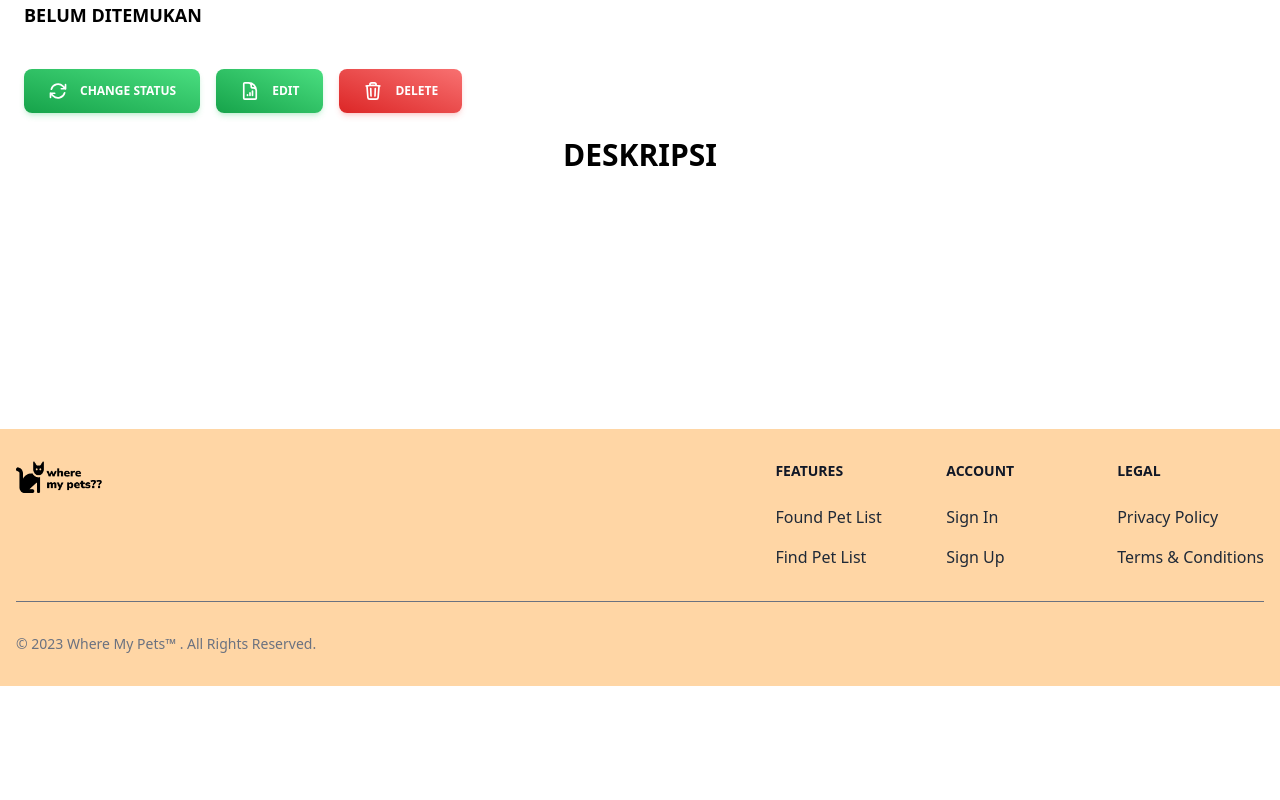
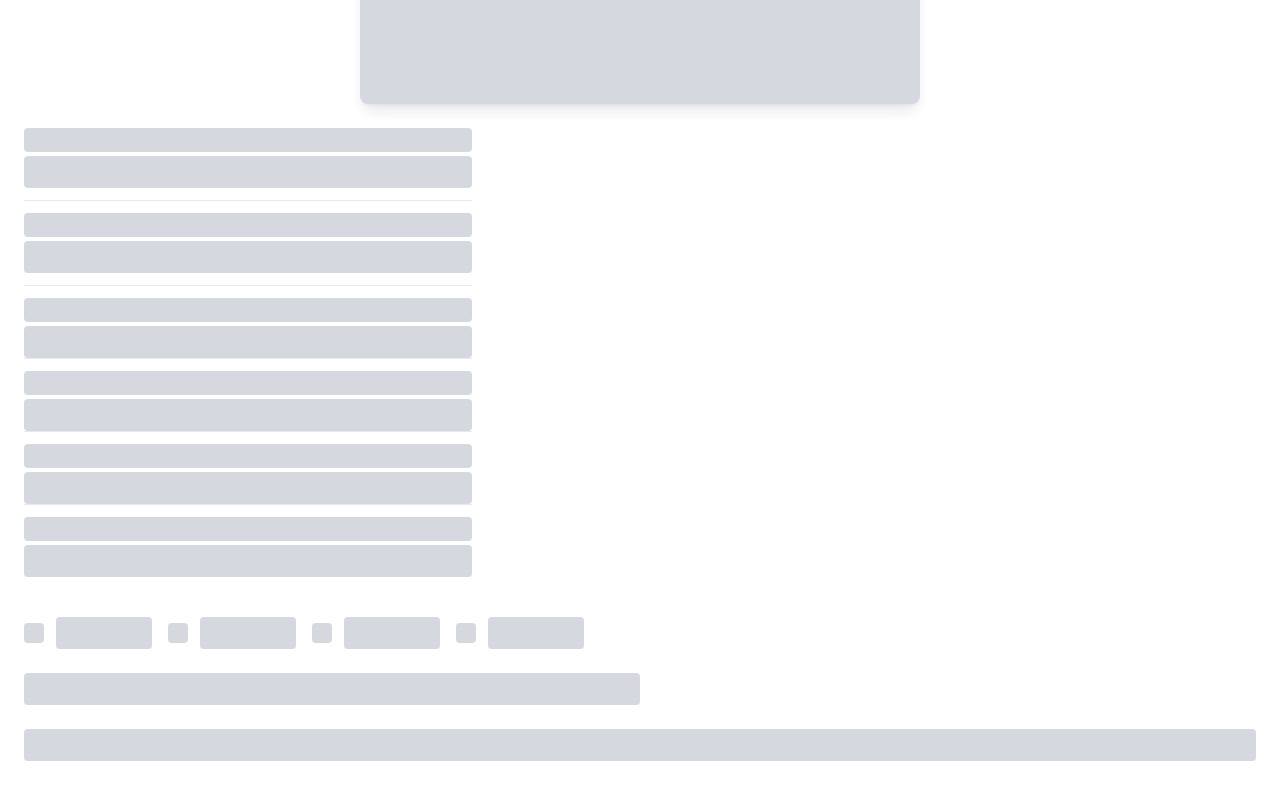
Before and after one commit to revou-fsse-1/w22-group-react-group-c, a Next.js app: page /private/pet-description in a window 1280 px wide. Shown: the part 480-1280 px from the top of the page. Before the commit the page ends 1166 px from the top, so only its background shows below. Built offline with nearby package versions, Linux system fonts and the light colour scheme; sample sign-in values are in the browser's storage.

Commit message:
add description page skeleton laoder

```diff
--- a/src/components/Description/DescriptionPage.tsx
+++ b/src/components/Description/DescriptionPage.tsx
@@ -13,6 +13,7 @@ import {
   TrashIcon,
   DocumentChartBarIcon,
 } from "@heroicons/react/24/outline";
+import DescriptionPageSkeleton from "./DescriptionPageSkeleton";
 
 interface PetData {
   id: string;
@@ -30,6 +31,7 @@ interface PetData {
 export default function DescriptionComponent() {
   const [data, setData] = useState<PetData[] | any>([]);
   const [open, setOpen] = useState(false);
+  const [loading, setLoading] = useState<boolean>(true);
 
   const router = useRouter();
   const { id, type } = router.query;
@@ -81,6 +83,7 @@ export default function DescriptionComponent() {
       );
       setData(response.data);
       window.localStorage.setItem("latestDataId", id);
+      setLoading(false);
     } catch (error) {
       console.log(error);
     }
@@ -98,9 +101,12 @@ export default function DescriptionComponent() {
     }
   }, [id]);
 
-  console.log(data);
+  // console.log(data);
   return (
     <>
+      {loading ? (
+        <DescriptionPageSkeleton />
+      ) : (
         <div className="container py-32 p-2 mx-auto md:px-6">
           <>
             <h1 className="mb-6 text-3xl font-bold text-center uppercase">
@@ -253,6 +259,7 @@ export default function DescriptionComponent() {
             </section>
           </>
         </div>
+      )}
     </>
   );
 }
--- a/src/components/Description/DescriptionPageSkeleton.tsx
+++ b/src/components/Description/DescriptionPageSkeleton.tsx
@@ -0,0 +1,72 @@
+import React from "react";
+
+export default function DescriptionPageSkeleton() {
+  return (
+    <div className="container py-32 p-2 mx-auto md:px-6">
+      <div className="animate-pulse">
+        <div className="flex justify-center ">
+          <h1 className="mb-6 text-3xl font-bold uppercase h-8 bg-gray-300 rounded w-1/2"></h1>
+        </div>
+        <section className="mb-32">
+          <div className="flex justify-center items-center">
+            <div className="mb-6 w-[35rem] h-[25rem] bg-gray-300 rounded-lg shadow-lg dark:shadow-black/20"></div>
+          </div>
+
+          <dl className="max-w-md text-gray-900 divide-y divide-gray-200 dark:text-white dark:divide-gray-700 mb-10">
+            <div className="flex flex-col pb-3">
+              <dt className="mb-1 text-gray-500 md:text-lg dark:text-gray-400 h-6 bg-gray-300 rounded"></dt>
+              <dd className="text-lg text-black font-semibold h-8 bg-gray-300 rounded"></dd>
+            </div>
+            <div className="flex flex-col py-3">
+              <dt className="mb-1 text-gray-500 md:text-lg dark:text-gray-400 h-6 bg-gray-300 rounded"></dt>
+              <dd className="text-lg text-black font-semibold h-8 bg-gray-300 rounded"></dd>
+            </div>
+            <div className="flex flex-col pt-3">
+              <dt className="mb-1 text-gray-500 md:text-lg dark:text-gray-400 h-6 bg-gray-300 rounded"></dt>
+              <dd className="text-lg font-semibold text-black h-8 bg-gray-300 rounded"></dd>
+            </div>
+            <div className="flex flex-col pt-3">
+              <dt className="mb-1 text-gray-500 md:text-lg dark:text-gray-400 h-6 bg-gray-300 rounded"></dt>
+              <dd className="text-lg font-semibold text-black h-8 bg-gray-300 rounded"></dd>
+            </div>
+            <div className="flex flex-col pt-3">
+              <dt className="mb-1 text-gray-500 md:text-lg dark:text-gray-400 h-6 bg-gray-300 rounded"></dt>
+              <dd className="text-lg font-semibold text-black h-8 bg-gray-300 rounded"></dd>
+            </div>
+            <div className="flex flex-col pt-3">
+              <dt className="mb-1 text-gray-500 md:text-lg dark:text-gray-400 h-6 bg-gray-300 rounded"></dt>
+              <dd className="text-lg font-semibold text-black h-8 bg-gray-300 rounded"></dd>
+            </div>
+          </dl>
+
+          <div className="flex items-center gap-4">
+            <div className="hidden md:flex items-center gap-3">
+              <div className="h-5 w-5 bg-gray-300 rounded"></div>
+              <div className="h-8 w-24 bg-gray-300 rounded"></div>
+            </div>
+            <div className="flex items-center gap-3">
+              <div className="h-5 w-5 bg-gray-300 rounded"></div>
+              <div className="h-8 w-24 bg-gray-300 rounded"></div>
+            </div>
+            <div className="flex items-center gap-3">
+              <div className="h-5 w-5 bg-gray-300 rounded"></div>
+              <div className="h-8 w-24 bg-gray-300 rounded"></div>
+            </div>
+            <div className="flex items-center gap-3">
+              <div className="h-5 w-5 bg-gray-300 rounded"></div>
+              <div className="h-8 w-24 bg-gray-300 rounded"></div>
+            </div>
+          </div>
+          <div className="flex md:hidden mt-2 items-center gap-3">
+            <div className="h-5 w-5 bg-gray-300 rounded"></div>
+            <div className="h-8 w-24 bg-gray-300 rounded"></div>
+          </div>
+
+          <h1 className="mb-6 text-3xl font-bold mt-6 text-center h-8 bg-gray-300 rounded w-1/2"></h1>
+
+          <p className="h-8 bg-gray-300 rounded"></p>
+        </section>
+      </div>
+    </div>
+  );
+}
--- a/src/custom-hooks/useFetchProduct.ts
+++ /dev/null
@@ -1,41 +0,0 @@
-import axios from "axios";
-import useSWR from "swr";
-
-interface Product {
-  // Define the properties of the Product type
-  id: number;
-  title: string;
-  description: string;
-  price: number;
-  quantity: number;
-  categories: string;
-  image: string;
-}
-
-interface FetchProductResponse {
-  data: Product[] | undefined;
-  isLoading: boolean;
-  error: Error | undefined;
-}
-
-function useFetchProduct(): FetchProductResponse {
-  const { data, error, isLoading } = useSWR<Product[]>(
-    "https://w17-our-backend-group-c-production.up.railway.app/products/all",
-    async (url) => {
-      try {
-        const response = await axios.get<Product[]>(url);
-        return response.data;
-      } catch (error) {
-        throw new Error("Error fetching data");
-      }
-    }
-  );
-  console.log(data);
-  return {
-    data,
-    isLoading: !data && !error,
-    error,
-  };
-}
-
-export default useFetchProduct;
--- a/src/pages/testing.tsx
+++ b/src/pages/testing.tsx
@@ -23,22 +23,22 @@ export default function Testing() {
 
   // };
 
-  const fetchData = async () => {
-    try {
-      const response = await axios.get(
-        "https://wheremypets-backend-production.up.railway.app/found"
-      );
-      setContent(response.data);
-    } catch (error) {
-      console.log(error);
-    }
-  };
+  // const fetchData = async () => {
+  //   try {
+  //     const response = await axios.get(
+  //       "https://wheremypets-backend-production.up.railway.app/found"
+  //     );
+  //     setContent(response.data);
+  //   } catch (error) {
+  //     console.log(error);
+  //   }
+  // };
 
-  useEffect(() => {
-    fetchData();
-  }, []);
+  // useEffect(() => {
+  //   fetchData();
+  // }, []);
 
-  console.log(content);
+  // console.log(content);
 
   return (
     // <div>
@@ -64,7 +64,7 @@ export default function Testing() {
     //   <br />
     // </div>
     <>
-      <div className="p-5 sm:flex sm:justify-center">
+      {/* <div className="p-5 sm:flex sm:justify-center">
         <div className="mx-auto grid grid-cols-1 sm:grid-cols-2 gap-11 mt-10 mb-20 ">
           {[1, 2, 3, 4].map((item) => (
             <div
@@ -82,6 +82,72 @@ export default function Testing() {
             </div>
           ))}
         </div>
+      </div> */}
+      <div className="container py-32 p-2 mx-auto md:px-6">
+        <div className="animate-pulse">
+          <div className="flex justify-center ">
+            <h1 className="mb-6 text-3xl font-bold uppercase h-8 bg-gray-300 rounded w-1/2"></h1>
+          </div>
+          <section className="mb-32">
+            <div className="flex justify-center items-center">
+              <div className="mb-6 w-[35rem] h-[25rem] bg-gray-300 rounded-lg shadow-lg dark:shadow-black/20"></div>
+            </div>
+
+            <dl className="max-w-md text-gray-900 divide-y divide-gray-200 dark:text-white dark:divide-gray-700 mb-10">
+              <div className="flex flex-col pb-3">
+                <dt className="mb-1 text-gray-500 md:text-lg dark:text-gray-400 h-6 bg-gray-300 rounded"></dt>
+                <dd className="text-lg text-black font-semibold h-8 bg-gray-300 rounded"></dd>
+              </div>
+              <div className="flex flex-col py-3">
+                <dt className="mb-1 text-gray-500 md:text-lg dark:text-gray-400 h-6 bg-gray-300 rounded"></dt>
+                <dd className="text-lg text-black font-semibold h-8 bg-gray-300 rounded"></dd>
+              </div>
+              <div className="flex flex-col pt-3">
+                <dt className="mb-1 text-gray-500 md:text-lg dark:text-gray-400 h-6 bg-gray-300 rounded"></dt>
+                <dd className="text-lg font-semibold text-black h-8 bg-gray-300 rounded"></dd>
+              </div>
+              <div className="flex flex-col pt-3">
+                <dt className="mb-1 text-gray-500 md:text-lg dark:text-gray-400 h-6 bg-gray-300 rounded"></dt>
+                <dd className="text-lg font-semibold text-black h-8 bg-gray-300 rounded"></dd>
+              </div>
+              <div className="flex flex-col pt-3">
+                <dt className="mb-1 text-gray-500 md:text-lg dark:text-gray-400 h-6 bg-gray-300 rounded"></dt>
+                <dd className="text-lg font-semibold text-black h-8 bg-gray-300 rounded"></dd>
+              </div>
+              <div className="flex flex-col pt-3">
+                <dt className="mb-1 text-gray-500 md:text-lg dark:text-gray-400 h-6 bg-gray-300 rounded"></dt>
+                <dd className="text-lg font-semibold text-black h-8 bg-gray-300 rounded"></dd>
+              </div>
+            </dl>
+
+            <div className="flex items-center gap-4">
+              <div className="hidden md:flex items-center gap-3">
+                <div className="h-5 w-5 bg-gray-300 rounded"></div>
+                <div className="h-8 w-24 bg-gray-300 rounded"></div>
+              </div>
+              <div className="flex items-center gap-3">
+                <div className="h-5 w-5 bg-gray-300 rounded"></div>
+                <div className="h-8 w-24 bg-gray-300 rounded"></div>
+              </div>
+              <div className="flex items-center gap-3">
+                <div className="h-5 w-5 bg-gray-300 rounded"></div>
+                <div className="h-8 w-24 bg-gray-300 rounded"></div>
+              </div>
+              <div className="flex items-center gap-3">
+                <div className="h-5 w-5 bg-gray-300 rounded"></div>
+                <div className="h-8 w-24 bg-gray-300 rounded"></div>
+              </div>
+            </div>
+            <div className="flex md:hidden mt-2 items-center gap-3">
+              <div className="h-5 w-5 bg-gray-300 rounded"></div>
+              <div className="h-8 w-24 bg-gray-300 rounded"></div>
+            </div>
+
+            <h1 className="mb-6 text-3xl font-bold mt-6 text-center h-8 bg-gray-300 rounded w-1/2"></h1>
+
+            <p className="h-8 bg-gray-300 rounded"></p>
+          </section>
+        </div>
       </div>
     </>
   );
```
Lines whose indentation alone changed are shown as unchanged.
